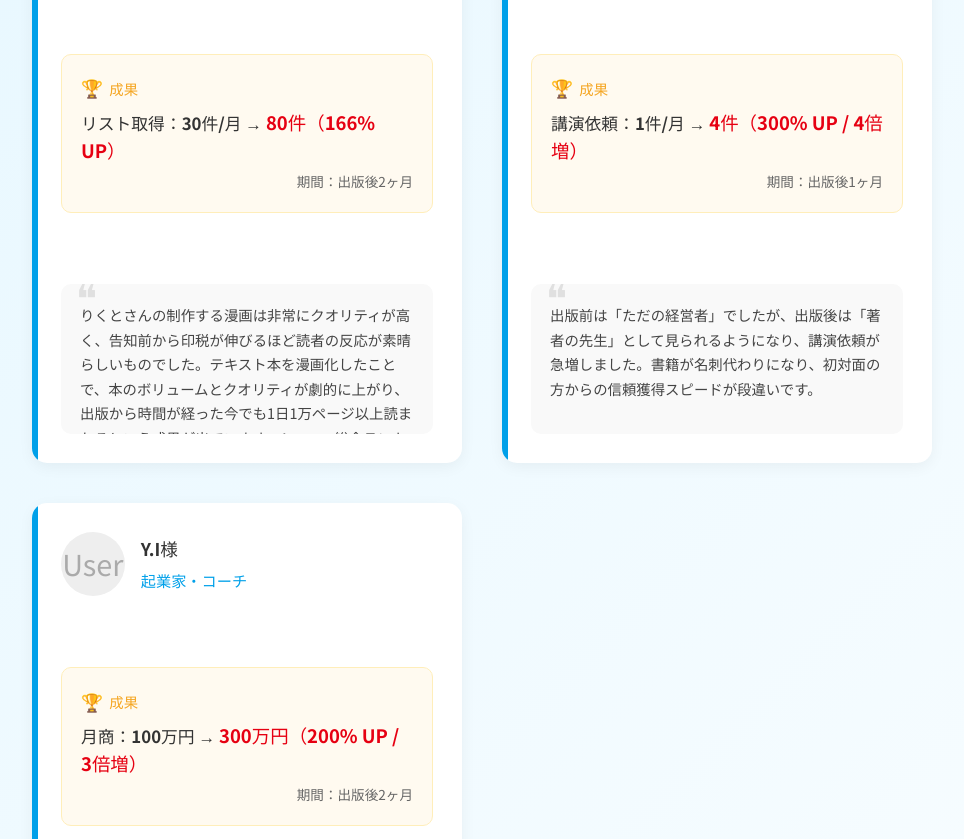
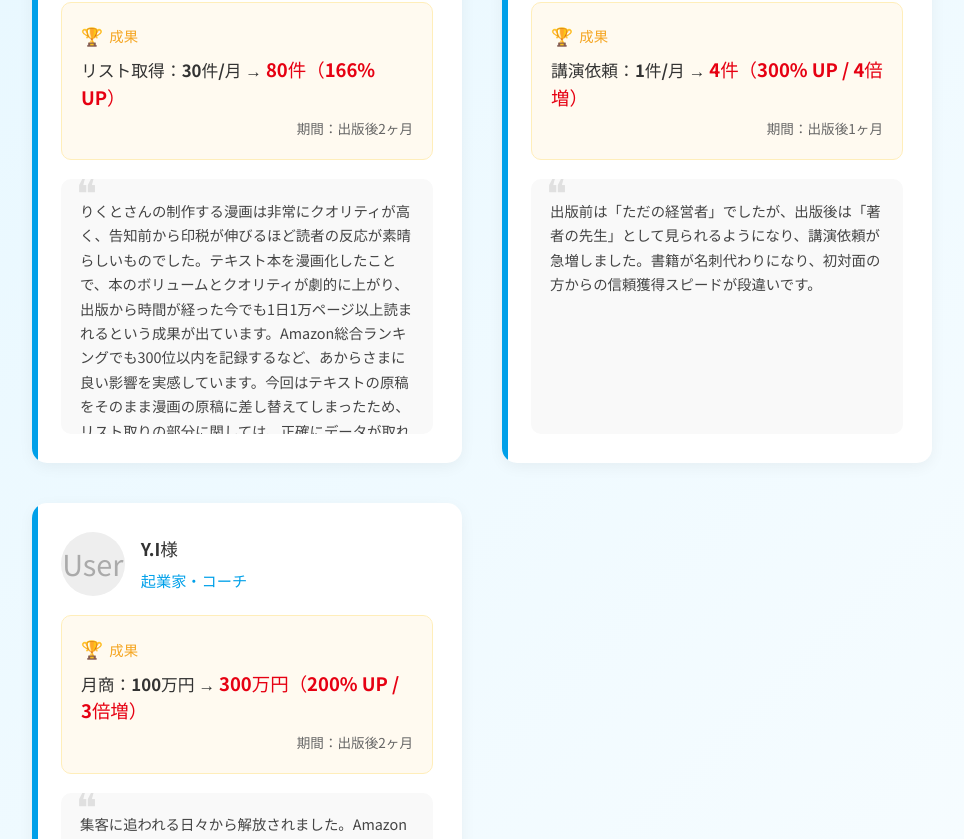
Before and after one commit to rikutoaimanga-max/Kindle-Publishing-Homepage, a React (Vite) app: page / in a window 1280 px wide. Shown: the part 3899-4738 px from the top of the page, without its empty margins (158-1122 px from the left). Built offline with nearby package versions, Linux system fonts and the light colour scheme.

Commit message:
Layout: Hide scrollbar in Achievements testimonials while keeping scroll functionality

```diff
--- a/src/components/Achievements.jsx
+++ b/src/components/Achievements.jsx
@@ -144,18 +144,27 @@ const Achievements = () => {
                             </div>
 
                             {/* フッターエリア：感想 */}
-                            <div style={{
+                            <div
+                                className="hide-scrollbar"
+                                style={{
                                     backgroundColor: '#f9f9f9',
                                     padding: '1.2rem',
                                     borderRadius: '10px',
                                     position: 'relative',
                                     flexGrow: 1, // Let this fill remaining space
+                                    minHeight: 0, // Important for scrolling in flex item
                                     fontSize: '0.9rem',
-                                display: 'flex',
-                                alignItems: 'flex-start',
                                     overflowY: 'auto', // Enable scrolling
-                                maxHeight: '150px' // Set a max height to trigger scroll
+                                    scrollbarWidth: 'none', // Firefox
+                                    msOverflowStyle: 'none', // IE/Edge
                                 }}>
+                                <style>
+                                    {`
+                                        .hide-scrollbar::-webkit-scrollbar {
+                                            display: none;
+                                        }
+                                    `}
+                                </style>
                                 <div style={{ position: 'absolute', top: '-8px', left: '15px', fontSize: '2.5rem', color: '#e0e0e0', lineHeight: 1 }}>❝</div>
                                 <p style={{ lineHeight: '1.7', color: '#444', position: 'relative', zIndex: 1, margin: 0 }}>
                                     {client.voice}
```
Lines whose indentation alone changed are shown as unchanged.
